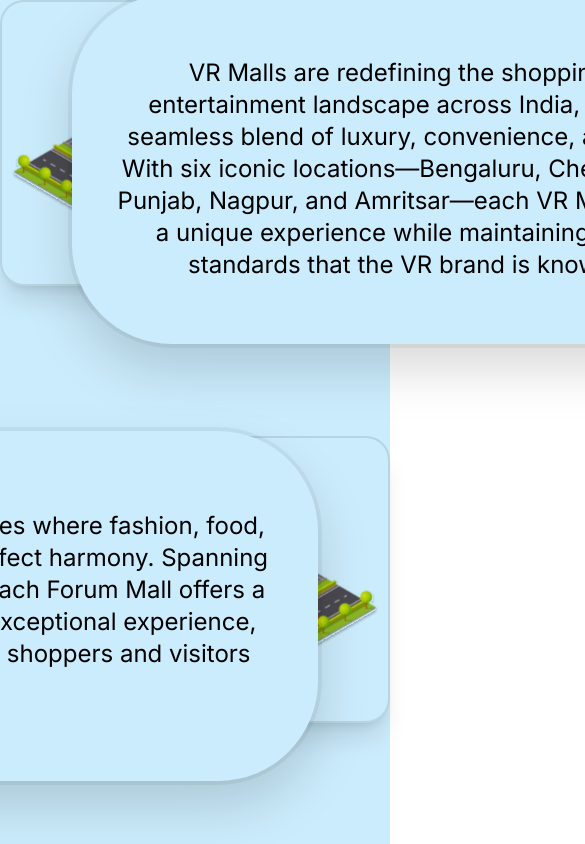
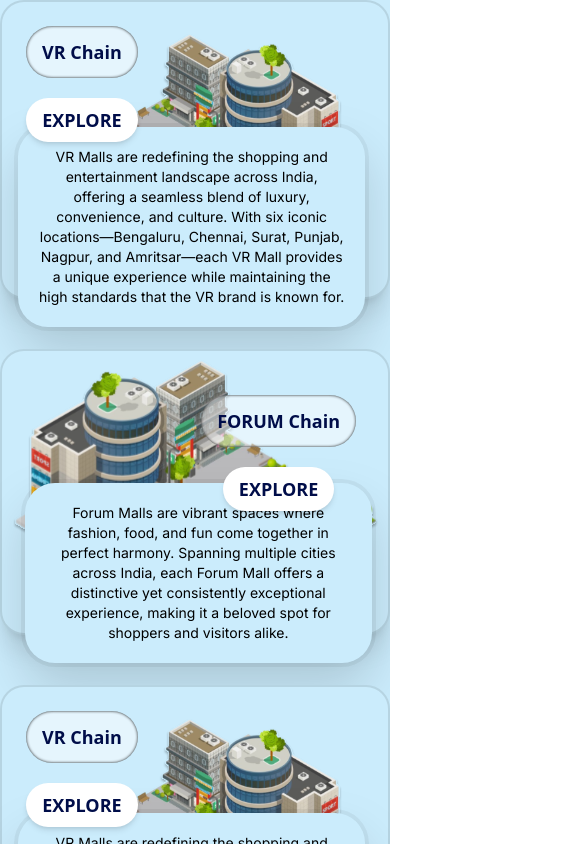
Before and after one commit to SuhasLingam/mallEz, a React (Vite) app: page /malls in a window 390 px wide. Shown: the top 844 px of the page, 585 px wide, since content can reach past the window. Built offline with nearby package versions, Linux system fonts and the light colour scheme; a web font is replaced by a local one.

Commit message:
Made Malls Page Responsive :white_check_mark:

```diff
--- a/src/components/mallOffers.jsx
+++ b/src/components/mallOffers.jsx
@@ -1,30 +1,28 @@
 import React from "react";
 import Button from "./button";
-import mallVector from "../assets/mallVector.svg";
 
-const mallOffers = () => {
+const MallOffers = ({ title, description, image, buttonText }) => {
   return (
-    <div className=" container pb-[150px]">
-      <div className="bg-mainBackgroundColor rounded-3xl border-opacity-10 relative flex flex-col w-full h-full m-auto border-2 border-black shadow-xl">
-        <div className="w-max top-[5rem] left-[65px] absolute flex flex-row gap-10">
-          <p className="w-max ml-[80px] p-4 px-[100px] text-3xl font-bold shadow-inner text-mainTextColor bg-white bg-opacity-50 stroke-black  rounded-full">
-            VR Chain
+    <div className="container pb-[50px] md:pb-[150px]">
+      <div className="bg-mainBackgroundColor rounded-3xl border-opacity-10 relative flex flex-col w-full h-auto p-6 m-auto border-2 border-black shadow-xl">
+
+        {/* Title and Button */}
+        <div className="absolute top-6 md:top-[5rem] left-6 md:left-[150px] flex flex-col md:flex-row gap-5 md:gap-10 items-center z-10">
+          <p className="p-3 md:p-4 px-4 md:px-[80px] text-lg md:text-3xl font-bold shadow-inner text-mainTextColor bg-white bg-opacity-50 stroke-black rounded-full">
+            {title}
           </p>
-          <Button text={"EXPLORE"} redirectTo={"/"} />
+          <Button text={buttonText} redirectTo={"/"} />
         </div>
 
-        <div className=" flex items-center justify-end w-auto">
-          <img src={mallVector} alt="mallsImage" />
+        {/* Image Section */}
+       <div className="md:justify-end flex items-center justify-start w-auto">
+          <img className="" src={image} alt="mallsImage" />
         </div>
 
-        <div className="absolute -bottom-[60px] left-[70px] h-[350px] w-[700px] rounded-[100px] flex items-center justify-center p-11 ring-4 ring-black ring-opacity-5 drop-shadow-2xl bg-mainBackgroundColor  shadow-3xl">
-          <p className="font-inter text-2xl text-center">
-            VR Malls are redefining the shopping and entertainment landscape
-            across India, offering a seamless blend of luxury, convenience, and
-            culture. With six iconic locations—Bengaluru, Chennai, Surat,
-            Punjab, Nagpur, and Amritsar—each VR Mall provides a unique
-            experience while maintaining the high standards that the VR brand is
-            known for.
+        {/* Description */}
+        <div className="absolute bottom-[-30px] md:bottom-[-60px] left-4 md:left-[70px] w-[90%] md:w-[700px] h-auto rounded-[30px] md:rounded-[100px] flex items-center justify-center p-5 md:p-[70px] ring-4 ring-black ring-opacity-5 drop-shadow-2xl bg-mainBackgroundColor shadow-3xl">
+          <p className="font-inter md:text-2xl text-sm text-center">
+            {description}
           </p>
         </div>
       </div>
@@ -32,4 +30,4 @@
   );
 };
 
-export default mallOffers;
+export default MallOffers;
--- a/src/components/mallsOfferRev.jsx
+++ b/src/components/mallsOfferRev.jsx
@@ -1,32 +1,26 @@
 import React from "react";
 import Button from "./button";
-import mallVector from "../assets/mallVector.svg";
 
-const mallOffersRev = () => {
+const MallOffersRev = ({ title, description, image, buttonText }) => {
   return (
-    <div className="container  pb-[150px]">
+    <div className="container pb-[50px] md:pb-[150px]">
       <div className="bg-mainBackgroundColor rounded-3xl border-opacity-10 relative flex flex-col w-full h-full m-auto border-2 border-black shadow-xl">
-        {/* Image on the left now */}
         <div className="flex items-center justify-start w-auto">
-          <img className="scale-x-[-1]" src={mallVector} alt="mallsImage" />
+          <img className="scale-x-[-1]" src={image} alt="mallsImage" />
         </div>
 
-        {/* Text block and button on the right */}
-        <div className="w-max top-[5rem] right-[120px] mr-11 absolute flex flex-row gap-10">
-          <p className="w-max p-4 px-[80px] text-3xl font-bold shadow-inner text-mainTextColor bg-white bg-opacity-50 stroke-black  rounded-full">
-            FORUM Chain
+        {/* Title and Button */}
+        <div className="absolute top-11 right-4 md:right-[120px] mr-4 md:mr-11 flex md:flex-row flex-col gap-5 md:gap-10 items-center z-10">
+          <p className="p-3 px-4 text-lg font-bold shadow-inner text-mainTextColor bg-white bg-opacity-50 stroke-black rounded-full md:p-4 md:px-[80px] md:text-3xl">
+            {title}
           </p>
-          <Button text={"EXPLORE"} redirectTo={"/"} />
+          <Button text={buttonText} redirectTo={"/"} />
         </div>
 
-        {/* Bottom text block */}
-        <div className="absolute -bottom-[60px]  right-[70px] h-[350px] w-[700px] rounded-[100px] flex items-center justify-center p-11 ring-4 ring-black ring-opacity-5 drop-shadow-2xl bg-mainBackgroundColor shadow-3xl">
-          <p className="font-inter text-2xl text-center">
-            Forum Malls are vibrant spaces where fashion, food, and fun come
-            together in perfect harmony. Spanning multiple cities across India,
-            each Forum Mall offers a distinctive yet consistently exceptional
-            experience, making it a beloved spot for shoppers and visitors
-            alike.
+        {/* Description */}
+        <div className="absolute bottom-[-30px] md:bottom-[-60px] right-4 md:right-[70px] h-auto md:h-[350px] w-[90%] md:w-[700px] rounded-[30px] md:rounded-[100px] flex items-center justify-center p-5 md:p-11 ring-4 ring-black ring-opacity-5 drop-shadow-2xl bg-mainBackgroundColor shadow-3xl">
+          <p className="font-inter md:text-2xl text-sm text-center">
+            {description}
           </p>
         </div>
       </div>
@@ -34,4 +28,4 @@
   );
 };
 
-export default mallOffersRev;
+export default MallOffersRev;
--- a/src/pages/malls.jsx
+++ b/src/pages/malls.jsx
@@ -2,12 +2,51 @@
 import MallOffers from "../components/mallOffers";
 import MallOffersRev from "../components/mallsOfferRev";
 import Footer from "../components/footer";
+import mallVector from "../assets/mallVector.svg";  // Assuming you use the same image for both
 
 const malls = () => {
+  // Dynamic data for the components
+  const content = [
+    {
+      Component: MallOffers,
+      title: "VR Chain",
+      description:
+        "VR Malls are redefining the shopping and entertainment landscape across India, offering a seamless blend of luxury, convenience, and culture. With six iconic locations—Bengaluru, Chennai, Surat, Punjab, Nagpur, and Amritsar—each VR Mall provides a unique experience while maintaining the high standards that the VR brand is known for.",
+      image: mallVector,
+      buttonText: "EXPLORE",
+    },
+    {
+      Component: MallOffersRev,
+      title: "FORUM Chain",
+      description:
+        "Forum Malls are vibrant spaces where fashion, food, and fun come together in perfect harmony. Spanning multiple cities across India, each Forum Mall offers a distinctive yet consistently exceptional experience, making it a beloved spot for shoppers and visitors alike.",
+      image: mallVector,
+      buttonText: "EXPLORE",
+    },
+
+      {
+      Component: MallOffers,
+      title: "VR Chain",
+      description:
+        "VR Malls are redefining the shopping and entertainment landscape across India, offering a seamless blend of luxury, convenience, and culture. With six iconic locations—Bengaluru, Chennai, Surat, Punjab, Nagpur, and Amritsar—each VR Mall provides a unique experience while maintaining the high standards that the VR brand is known for.",
+      image: mallVector,
+      buttonText: "EXPLORE",
+    },
+
+  ];
+
   return (
-    <div className="bg-mainBackgroundColor h-max w-full">
-      <MallOffers />
-      <MallOffersRev />
+    <div className="bg-mainBackgroundColor h-max  w-screen">
+      {content.map(({ Component, title, description, image, buttonText }, index) => (
+        <div key={index}>
+          <Component
+            title={title}
+            description={description}
+            image={image}
+            buttonText={buttonText}
+          />
+        </div>
+      ))}
       <Footer />
     </div>
   );
```
